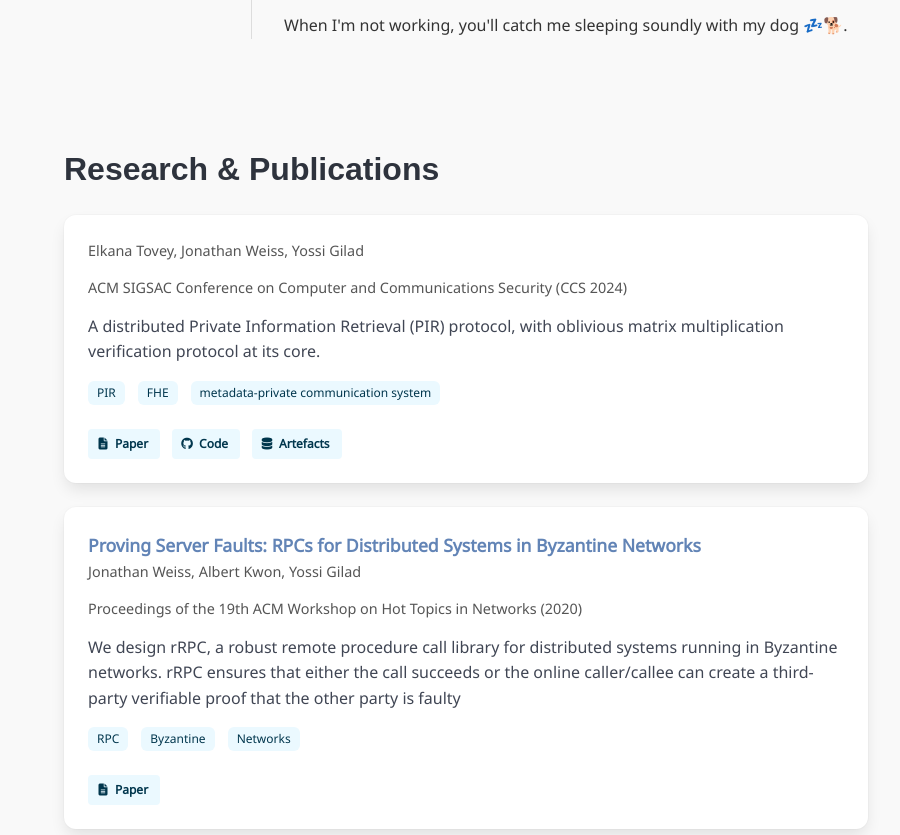
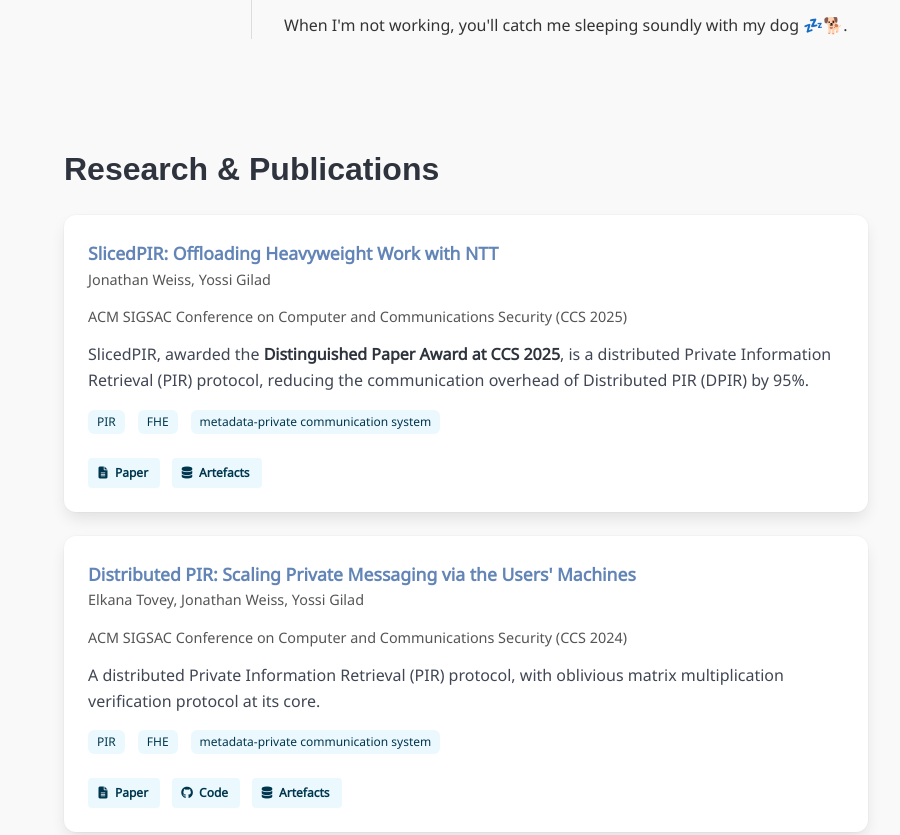
Before and after one commit to jonathanMweiss/jonathanmweiss.github.io, a plain HTML site: page index.html in a window 1280 px wide. Shown: the part 255-1090 px from the top of the page, without its empty margins (190-1090 px from the left). Drawn offline with nearby package versions, Linux system fonts and the light colour scheme; a script that the page names is missing; a web font is replaced by a local one.

Commit message:
added slicedPIR paper to website

```diff
--- a/index.html
+++ b/index.html
@@ -98,12 +98,50 @@
 </div>
 
 <div class="container is-max-desktop">
+    <!-- Begin SlicedPIR -->
     <div class="content">
         <h1 class="title mt-6">Research & Publications</h1>
+        <div class="card publication-card">
+            <div class="card-content">
+                <a class="publication-title" href="https://dl.acm.org/doi/10.1145/3658644.3670350">SlicedPIR: Offloading Heavyweight Work with NTT
+</a>
+                <p class="publication-authors">Jonathan Weiss, Yossi Gilad</p>
+                <p class="publication-venue">ACM SIGSAC Conference on Computer and Communications Security (CCS 2025)</p>
+                <p class="publication-description">
+                    SlicedPIR, awarded the <strong>Distinguished Paper Award at CCS 2025</strong>, is a distributed Private Information Retrieval (PIR) protocol,
+                    reducing the communication overhead of Distributed PIR (DPIR) by 95%.
+                </p>
+                <div class="tags">
+                    <span class="tag is-small is-light is-info">PIR</span>
+                    <span class="tag is-small is-light is-info">FHE</span>
+                    <span class="tag is-small is-light is-info">metadata-private communication system</span>
+                </div>
+                <div class="buttons mt-3">
+                    <a class="button is-small is-light is-info" href="https://dl.acm.org/doi/10.1145/3719027.3765154" target="_blank">
+                        <span class="icon"><i class="fas fa-file-alt"></i></span>
+                        <span><b>Paper</b></span>
+                    </a>
+                    <!--
+                    No github link for SlicedPIR, since the code is used in my next project.
+                    <a class="button is-small is-light is-info"
+                       href="https://github.com/elkanatovey/distribicom" target="_blank">
+                        <span class="icon"><i class="fab fa-github"></i></span>
+                        <span><b>Code</b></span>
+                    </a> -->
+                    <a class="button is-small is-light is-info"
+                       href="https://zenodo.org/records/16911026" target="_blank">
+                        <span class="icon"><i class="fas fa-database"></i></span>
+                        <span><b>Artefacts</b></span>
+                    </a>
+                </div>
+            </div>
+        </div>
+        <!-- End SlicedPIR -->
         <!-- DPIR -->
         <div class="card publication-card">
             <div class="card-content">
-                <a class="publication-title" href="https://dl.acm.org/doi/10.1145/3658644.3670350"></a>
+                <a class="publication-title" href="https://dl.acm.org/doi/10.1145/3658644.3670350">Distributed PIR: Scaling Private Messaging via the Users' Machines
+</a>
                 <p class="publication-authors">Elkana Tovey, Jonathan Weiss, Yossi Gilad</p>
                 <p class="publication-venue">ACM SIGSAC Conference on Computer and Communications Security (CCS 2024)</p>
                 <p class="publication-description">
```
